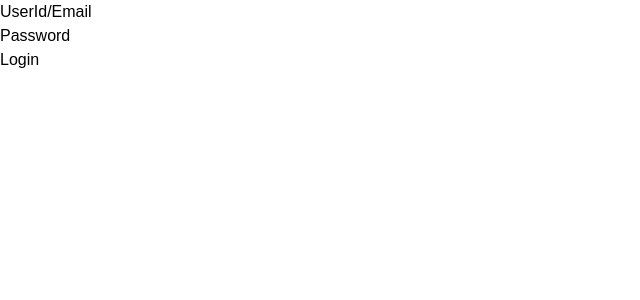
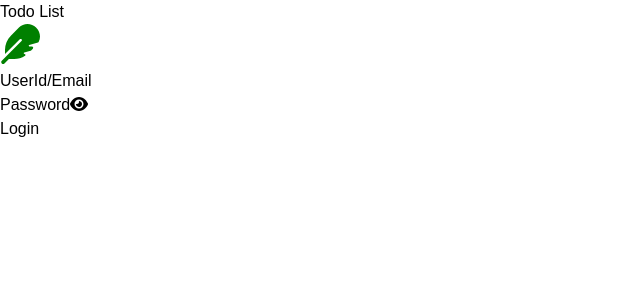
Before and after one commit to Hareesh7036/todo_list_nextjs, a Next.js app: page /login in a window 1280 px wide. Shown: the top 300 px of the page, without its empty margins (0-640 px from the left). Built offline with nearby package versions, Linux system fonts and the light colour scheme.

Commit message:
Added header and added password hide and show functionality

```diff
--- a/src/app/layout.tsx
+++ b/src/app/layout.tsx
@@ -2,6 +2,7 @@ import type { Metadata } from "next";
 import { Geist, Geist_Mono } from "next/font/google";
 import "./globals.css";
 import ReactQueryProvider from "@/components/ReactQueryProvider";
+import Headercomp from "@/components/Headercomp";
 
 const geistSans = Geist({
   variable: "--font-geist-sans",
@@ -29,7 +30,10 @@ export default function RootLayout({
         className={`${geistSans.variable} ${geistMono.variable} antialiased`}
       >
         <ReactQueryProvider>
-          {children}
+          <div>
+            <Headercomp />
+            {children}
+          </div>
         </ReactQueryProvider>
       </body>
     </html>
--- /dev/null
+++ b/src/components/Headercomp.tsx
@@ -0,0 +1,18 @@
+import { faFeather } from '@fortawesome/free-solid-svg-icons';
+import { FontAwesomeIcon } from '@fortawesome/react-fontawesome';
+import React from 'react';
+
+type Props = {}
+
+const Headercomp = (props: Props) => {
+  return (
+    <div className=' fixed w-full flex items-center justify-center h-[80px] shadow-[0_10px_5px_-5px_rgba(0,0,0,0.1)]'>
+        <div className='flex items-end gap-3'>
+            <div className=' font-bold text-[25px]'>Todo List</div>
+            <FontAwesomeIcon icon={faFeather} style={{height:'40px'}} color='green' />
+        </div>
+    </div>
+  )
+}
+
+export default Headercomp
--- a/src/components/loginSignUp.tsx
+++ b/src/components/loginSignUp.tsx
@@ -1,16 +1,19 @@
 'use client'
-import React from 'react'
+import React, { SyntheticEvent, useState } from 'react'
 import {loginSchema} from '../schema/loginSchema';
 import { z } from 'zod';
 import { useForm } from 'react-hook-form';
 import { zodResolver } from '@hookform/resolvers/zod';
 import { usePathname} from 'next/navigation';
+import { FontAwesomeIcon } from '@fortawesome/react-fontawesome';
+import { faEye } from '@fortawesome/free-solid-svg-icons';
 
 
 
 type Props = {}
 
 export const LoginSignUpComponent = (props: Props) => {
+    const [showPassword, setShowPassword]= useState<boolean>(false);
     const pathname = usePathname();
 
     const submitBtnText = pathname.includes('login')?'Login':'Sign Up';
@@ -34,9 +37,12 @@ export const LoginSignUpComponent = (props: Props) => {
                         <input className='border border-black rounded-md pl-4 pr-4' type='email' {...register('email')} />
                         {errors.email && <span>{errors.email.message}</span>}
                     </div>
-                    <div className='flex flex-col'>
+                    <div className='flex flex-col relative'>
                         <span>Password</span>
-                        <input className='border border-black rounded-md pl-4 pr-4' type='password' {...register('password')} />
+                        <span className='absolute bottom-0 right-3 cursor-pointer' onClick={()=>setShowPassword(!showPassword)}>
+                            <FontAwesomeIcon icon={faEye} />
+                        </span>
+                        <input id='password' className='border border-black rounded-md pl-4 pr-4' type={showPassword?"text":"password"} {...register('password')} />
                         {errors.password && <span>{errors.password.message}</span>}
                     </div>
                 </div>
```
